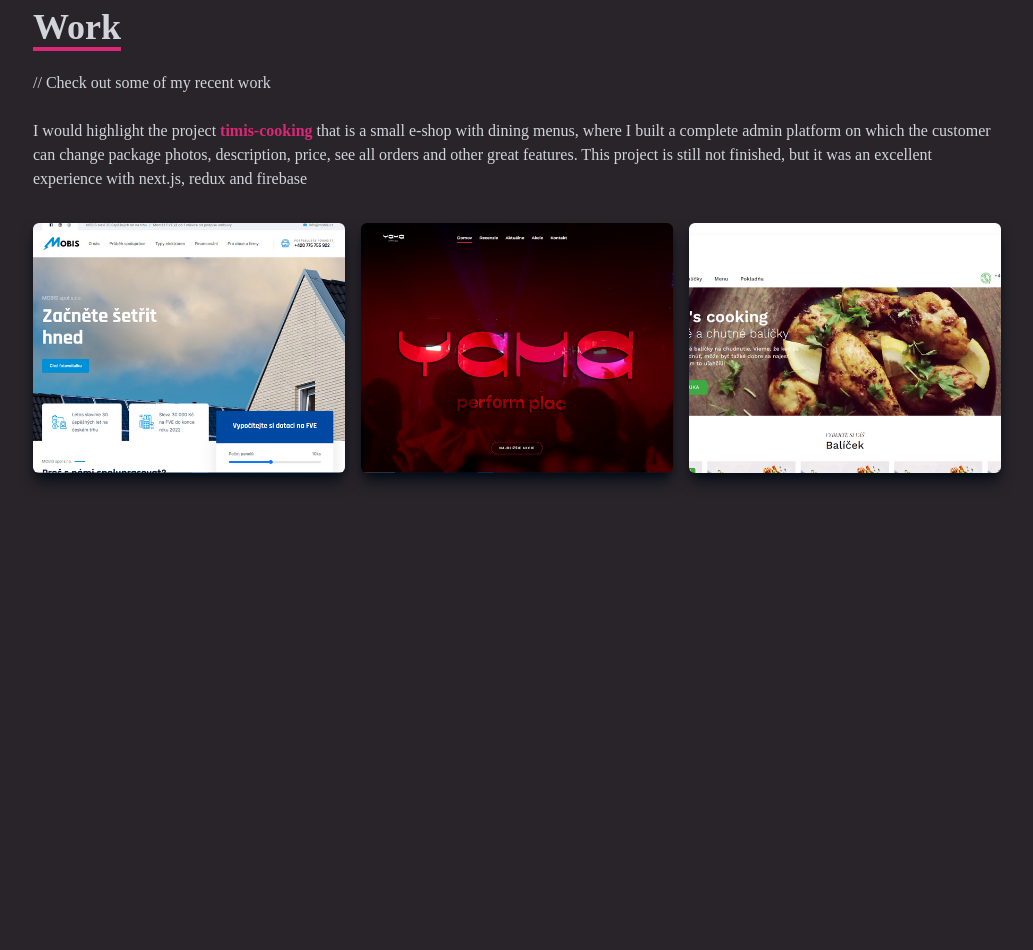
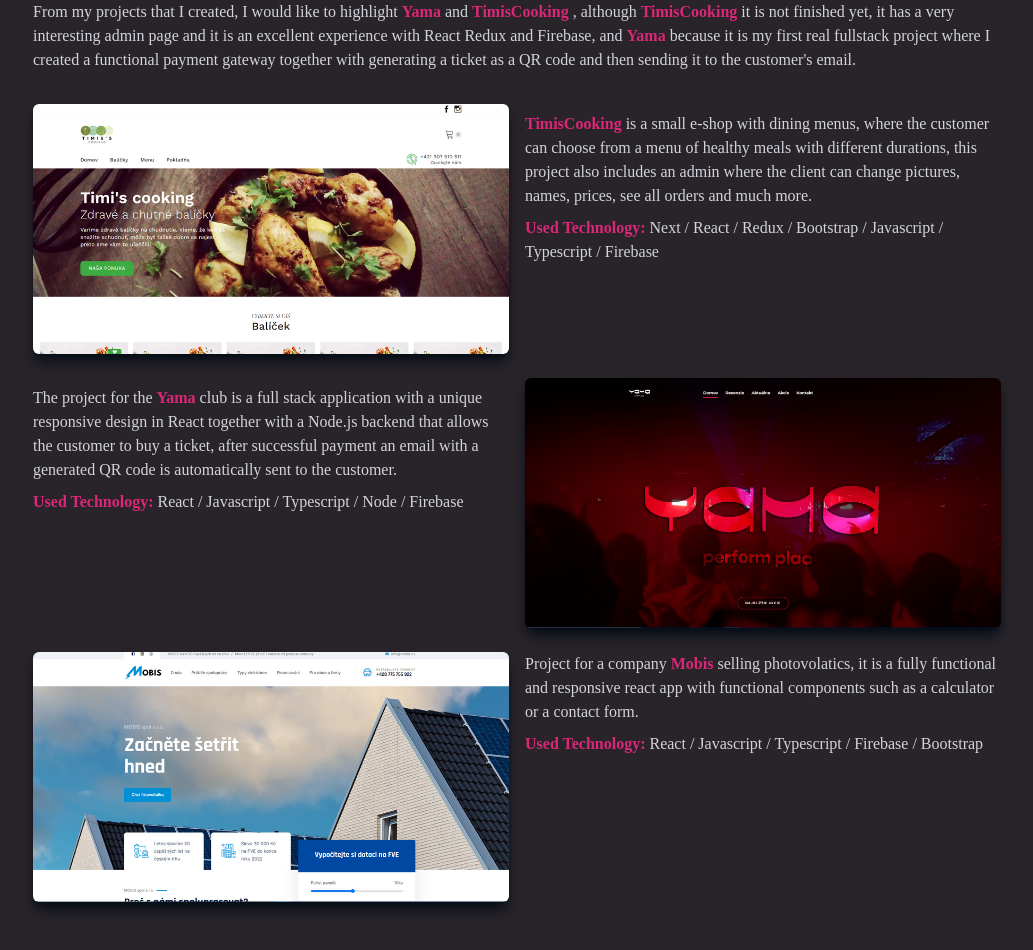
Before and after one commit to Lubomir27/portfolio-website, a React (Create React App) app: page / in a window 1280 px wide. Shown: the part 2560-3510 px from the top of the page, without its empty margins (123-1156 px from the left). Before the commit the page ends 3200 px from the top, so only its background shows below. Built offline with nearby package versions, Linux system fonts and the light colour scheme.

Commit message:
changed work section

```diff
--- a/src/compoments/Work.jsx
+++ b/src/compoments/Work.jsx
@@ -5,7 +5,7 @@ import mobis from "../assets/mobis-page.png";
 import yama from "../assets/yama.png";
 const Work = () => {
   return (
-    <div name="work" className="w-full md:h-screen text-gray-300">
+    <div name="work" className="w-full h-100 text-gray-300 my-8">
       <div className="max-w-[1000px] mx-auto p-4 flex flex-col justify-center w-full h-full">
         <div className="pb-8" data-aos="fade-up">
           <p className="text-4xl font-bold inline border-b-4 text-gray-300 border-pink-600">
@@ -14,30 +14,33 @@ const Work = () => {
           <p className="py-6">// Check out some of my recent work</p>
 
           <p>
-            I would highlight the project{" "}
-            <strong className="text-pink-600">timis-cooking</strong> that is a
-            small e-shop with dining menus, where I built a complete admin
-            platform on which the customer can change package photos,
-            description, price, see all orders and other great features. This
-            project is still not finished, but it was an excellent experience
-            with next.js, redux and firebase
+            From my projects that I created, I would like to highlight{" "}
+            <strong className="text-pink-600">Yama</strong> and{" "}
+            <strong className="text-pink-600">TimisCooking </strong>, although{" "}
+            <strong className="text-pink-600">TimisCooking</strong> it is not
+            finished yet, it has a very interesting admin page and it is an
+            excellent experience with React Redux and Firebase, and{" "}
+            <strong className="text-pink-600">Yama</strong> because it is my
+            first real fullstack project where I created a functional payment
+            gateway together with generating a ticket as a QR code and then
+            sending it to the customer's email.
           </p>
         </div>
 
         {/* Container */}
-        <div className="grid sm:grid-cols-2 md:grid-cols-3 gap-4">
+        <div className="grid sm:grid-cols-2  gap-y-6 gap-x-4">
           {/* Grid Item */}
           <div
-            style={{ backgroundImage: `url(${mobis})` }}
-            className="shadow-lg shadow-[#040c16] group container rounded-md flex justify-center items-center mx-auto content-div"
+            style={{ backgroundImage: `url(${timisCooking})` }}
+            className="order-1 shadow-lg shadow-[#040c16] group container rounded-md flex justify-center items-center mx-auto content-div"
           >
             {/* Hover Effects */}
             <div className="opacity-0 group-hover:opacity-100">
               <span className="text-2xl font-bold text-white tracking-wider">
-                Mobis
+                Timis Cooking
               </span>
               <div className="pt-8 text-center">
-                <a href="https://mobis.cz/">
+                <a href="https://www.timiscooking.sk/">
                   <button className="text-center rounded-lg px-4 py-3 m-2 bg-white text-gray-700 font-bold text-lg">
                     Live
                   </button>
@@ -45,11 +48,38 @@ const Work = () => {
               </div>
             </div>
           </div>
+          <div className="order-2">
+            <p className="py-2">
+              <strong className="text-pink-600">TimisCooking</strong> is a small
+              e-shop with dining menus, where the customer can choose from a
+              menu of healthy meals with different durations, this project also
+              includes an admin where the client can change pictures, names,
+              prices, see all orders and much more.
+            </p>
+            <p>
+              <strong className="text-pink-600">Used Technology: </strong>Next /
+              React / Redux / Bootstrap / Javascript / Typescript / Firebase
+            </p>
+          </div>
 
+          <div className="order-4 sm:order-3 ">
+            <p className="py-2">
+              The project for the{" "}
+              <strong className="text-pink-600">Yama</strong> club is a full
+              stack application with a unique responsive design in React
+              together with a Node.js backend that allows the customer to buy a
+              ticket, after successful payment an email with a generated QR code
+              is automatically sent to the customer.
+            </p>
+            <p>
+              <strong className="text-pink-600">Used Technology: </strong>React
+              / Javascript / Typescript / Node / Firebase
+            </p>
+          </div>
           {/* Grid Item */}
           <div
             style={{ backgroundImage: `url(${yama})` }}
-            className="shadow-lg shadow-[#040c16] group container rounded-md flex justify-center items-center mx-auto content-div"
+            className="order-3 sm:order-4 shadow-lg shadow-[#040c16] group container rounded-md flex justify-center items-center mx-auto content-div"
           >
             {/* Hover Effects */}
             <div className="opacity-0 group-hover:opacity-100">
@@ -66,17 +96,18 @@ const Work = () => {
             </div>
           </div>
 
+          {/* Grid Item */}
           <div
-            style={{ backgroundImage: `url(${timisCooking})` }}
-            className="shadow-lg shadow-[#040c16] group container rounded-md flex justify-center items-center mx-auto content-div"
+            style={{ backgroundImage: `url(${mobis})` }}
+            className="order-5  shadow-lg shadow-[#040c16] group container rounded-md flex justify-center items-center mx-auto content-div"
           >
             {/* Hover Effects */}
             <div className="opacity-0 group-hover:opacity-100">
               <span className="text-2xl font-bold text-white tracking-wider">
-                Timis Cooking
+                Mobis
               </span>
               <div className="pt-8 text-center">
-                <a href="https://www.timiscooking.sk/">
+                <a href="https://mobis.cz/">
                   <button className="text-center rounded-lg px-4 py-3 m-2 bg-white text-gray-700 font-bold text-lg">
                     Live
                   </button>
@@ -84,6 +115,18 @@ const Work = () => {
               </div>
             </div>
           </div>
+          <div className="order-6 ">
+            <p>
+              Project for a company{" "}
+              <strong className="text-pink-600">Mobis</strong> selling
+              photovolatics, it is a fully functional and responsive react app
+              with functional components such as a calculator or a contact form.
+            </p>
+            <p className="py-2">
+              <strong className="text-pink-600">Used Technology: </strong>React
+              / Javascript / Typescript / Firebase / Bootstrap
+            </p>
+          </div>
         </div>
       </div>
     </div>
```
